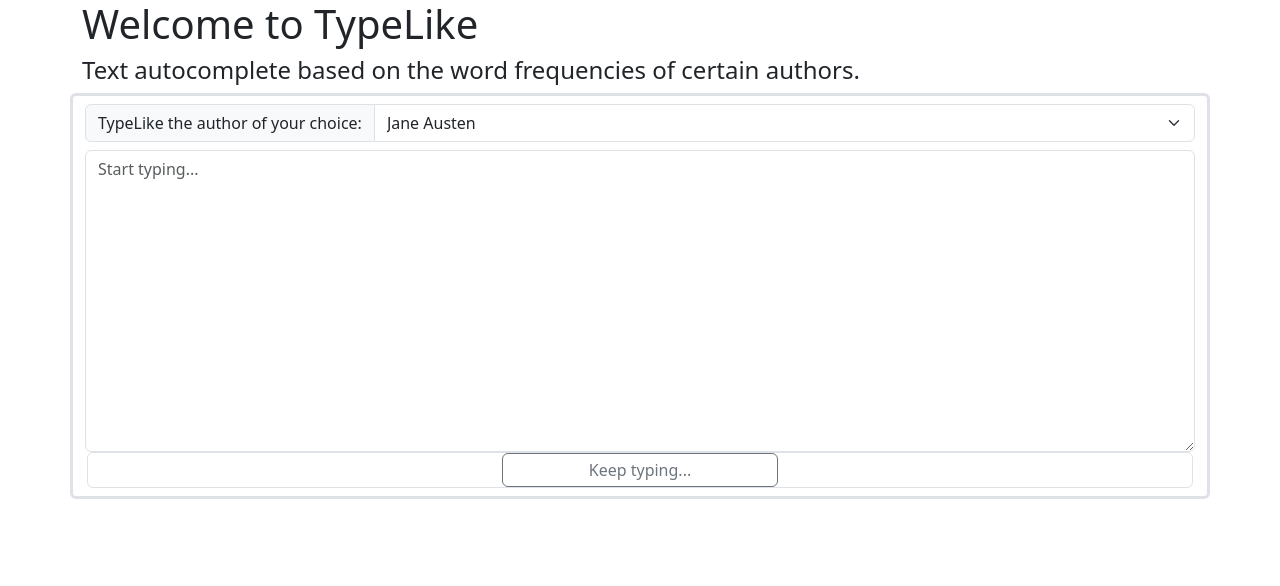
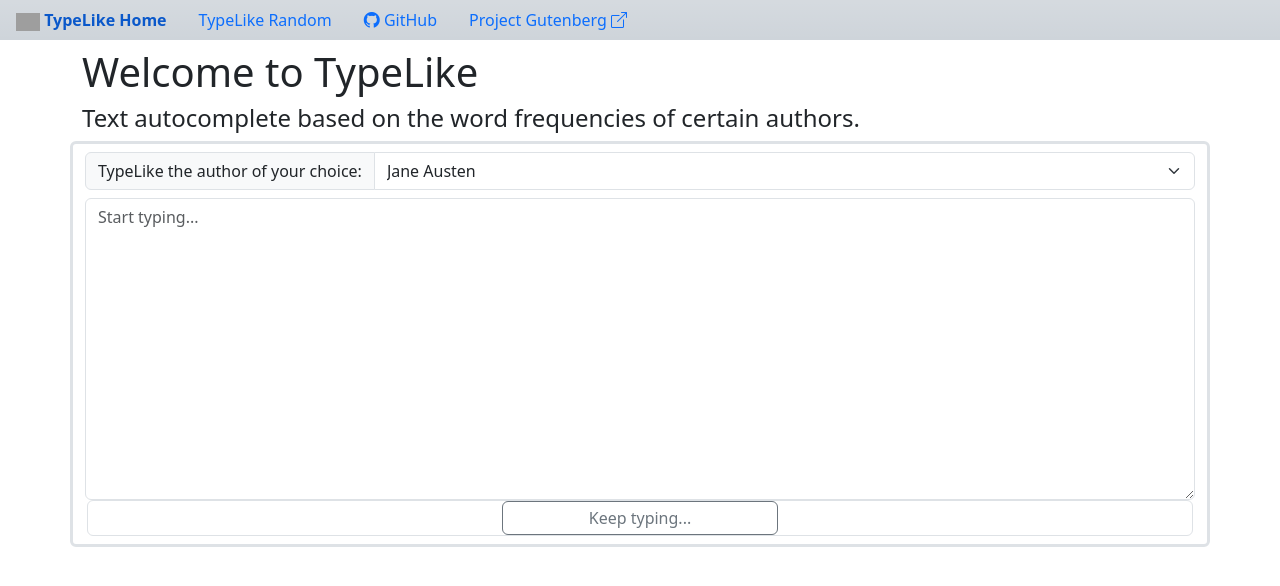
Before and after one commit to caseinpoint/markov_text, a Flask app: page / in a window 1280 px wide. Shown: the top 586 px of the page. Run offline with Flask 3, Linux system fonts and the light colour scheme; parts of the project's set-up code (start-up, migrations or seed data) failed here and were passed over; grey boxes are pictures that could not be loaded.

Commit message:
added navbar and author Andre Norton

```diff
--- a/server.py
+++ b/server.py
@@ -1,4 +1,4 @@
-from flask import Flask, jsonify, render_template, request
+from flask import Flask, jsonify, render_template, request, send_file
 from markov import MarkovChain as MC, MarkovWord
 # from os import environ
 
@@ -9,6 +9,7 @@
 # Markov chains
 AUTHORS = {
 	'austen': MC.load('./training_data/pickle/austen2.pickle'),
+	'norton': MC.load('./training_data/pickle/norton2.pickle'),
 	'shakespeare': MC.load('./training_data/pickle/shakespeare2.pickle'),
 	'wilde': MC.load('./training_data/pickle/wilde2.pickle'),
 }
@@ -21,11 +22,21 @@
 	return render_template('index.html')
 
 
+@app.route('/markov')
+def markov():
+	"""Render the Markov chain page."""
+
+	return render_template('markov.html')
+
+
 @app.route('/api/suggest/<author>.json', methods=['POST'])
 def suggest(author):
 	"""Return a list of words based on author's Markov chain."""
 
-	author_mc = AUTHORS[author.lower()]
+	author_mc = AUTHORS.get(author.lower())
+	if author_mc is None:
+		return jsonify({'success': False, 'error': 'Author not found'})
+
 	key = tuple(request.json.get('key'))
 
 	try:
@@ -36,11 +47,31 @@
 	return jsonify({'success': True, 'words': words})
 
 
-# @app.route('/base')
-# def test():
-# 	"""Render the base template as a test."""
+@app.route('/api/generate/<author>.json', methods=['POST'])
+def generate(author):
+	"""Return a random string generated by author's Markov chain."""
 
-# 	return render_template('base.html')
+	author_mc = AUTHORS.get(author.lower())
+	if author_mc is None:
+		return jsonify({'success': False, 'error': 'Author not found'})
+
+	words = request.json.get('words', True)
+	num = request.json.get('num', 15)
+
+	if words:
+		text = author_mc.gen_words(num_words=num)
+	else:
+		text = author_mc.gen_chars(num_chars=num)
+
+	return jsonify({'success': True, 'text': text})
+
+
+@app.route('/favicon.ico')
+def favicon():
+	"""Send the favicon file."""
+
+	return send_file('./static/img/favicon.ico')
+
 
 if __name__ == '__main__':
 	app.run(host='0.0.0.0', port=5001, debug=True)
--- a/static/js/autocomplete.js
+++ b/static/js/autocomplete.js
@@ -1,4 +1,4 @@
-"use strict";
+'use strict';
 
 
 // regex for words with possible hyphens and apostrophes
@@ -143,13 +143,15 @@
 				noResBtn.classList.add('d-none');
 
 				createBtns(result.words);
+			} else {
+				console.error(result);
 			}
 
 			if (SHIFT) {
 				SHIFT = false;
 			}
 		} catch (err) {
-			console.log(err);
+			console.error(err);
 		}
 	}
 }
--- a/templates/base.html
+++ b/templates/base.html
@@ -4,6 +4,10 @@
 		<meta charset="UTF-8" />
 		<meta name="viewport" content="width=device-width, initial-scale=1.0" />
 		<title>{%block title%}base template{% endblock %}</title>
+
+		<link rel="shortcut icon" href="/static/img/favicon.ico" type="image/x-icon">
+		<!-- favicon source: -->
+		<!-- <a href="https://www.flaticon.com/free-icons/alt" title="alt icons">Alt icons created by Pixelmeetup - Flaticon</a> -->
 
 		<!-- Bootstrap -->
 		<link
@@ -12,12 +16,41 @@
 			integrity="sha384-QWTKZyjpPEjISv5WaRU9OFeRpok6YctnYmDr5pNlyT2bRjXh0JMhjY6hW+ALEwIH"
 			crossorigin="anonymous"
 		/>
-		<!-- <script src="https://cdn.jsdelivr.net/npm/bootstrap@5.3.3/dist/js/bootstrap.bundle.min.js" integrity="sha384-YvpcrYf0tY3lHB60NNkmXc5s9fDVZLESaAA55NDzOxhy9GkcIdslK1eN7N6jIeHz" crossorigin="anonymous"></script> -->
+		<!-- Bootstrap icons -->
+		<link rel="stylesheet" href="https://cdn.jsdelivr.net/npm/bootstrap-icons@1.11.3/font/bootstrap-icons.min.css">
 
 		{% block head %}{% endblock %}
 	</head>
 	<body>
-		<div class="container">
+		<!-- navbar -->
+		<ul class="nav bg-dark-subtle bg-gradient">
+			<li class="nav-item">
+				<a href="/" class="nav-link">
+					<img src="/static/img/alt.png" alt="ALT Key" width="24" height="auto"> <b>TypeLike Home</b>
+				</a>
+			</li>
+			<li class="nav-item">
+				<a href="/markov" class="nav-link">TypeLike Random</a>
+			</li>
+			<li class="nav-item">
+				<a href="https://github.com/caseinpoint/markov_text" class="nav-link">
+					<i class="bi bi-github"></i> GitHub
+				</a>
+			</li>
+			<li class="nav-item">
+				<a
+					href="https://www.gutenberg.org/"
+					target="_blank"
+					rel="noopener noreferrer"
+					class="nav-link"
+				>
+					Project Gutenberg <i class="bi bi-box-arrow-up-right"></i>
+				</a>
+			</li>
+		</ul>
+
+		<!-- main content -->
+		<div class="container pt-2">
 			{% block body %}
 			<h1 class="text-primary">
 				Welcome to base.html, this should not be rendered directly
--- a/templates/index.html
+++ b/templates/index.html
@@ -1,5 +1,10 @@
-{% extends 'base.html' %} {% block title %}TypeLike | Home{% endblock %} {%
-block body %}
+{% extends 'base.html' %}
+
+{% block title %}
+TypeLike | Home
+{% endblock %}
+
+{% block body %}
 <header>
 	<h1>Welcome to TypeLike</h1>
 	<p class="h4">Text autocomplete based on the word frequencies of certain authors.</p>
@@ -11,6 +16,7 @@
 			<span class="input-group-text">TypeLike the author of your choice:</span>
 			<select id="author_sel" class="form-select">
 				<option value="austen" selected>Jane Austen</option>
+				<option value="norton">Andre Alice Norton</option>
 				<option value="shakespeare">William Shakespeare</option>
 				<option value="wilde">Oscar Wilde</option>
 			</select>
@@ -43,7 +49,6 @@
 		</div>
 	</div>
 </div>
-
 {% endblock %}
 
 {% block script %}
```
